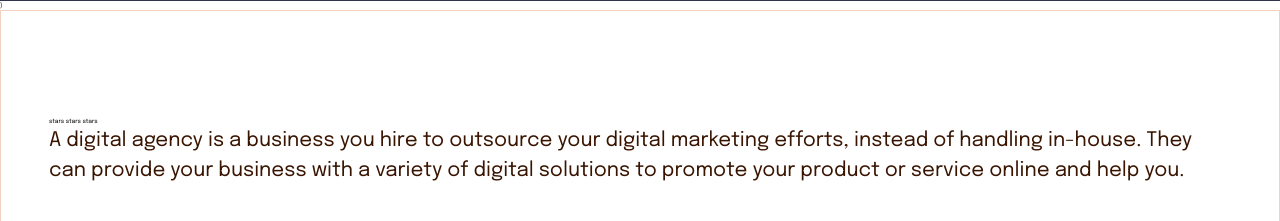
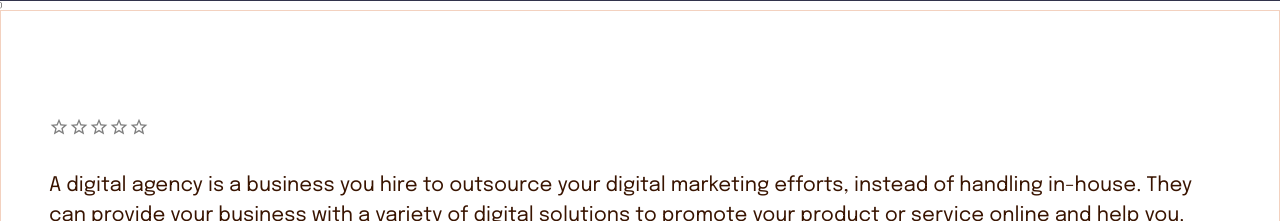
Before and after one commit to xossiane/FE-Portofolio, a Next.js app: page / in a window 1280 px wide. Shown: the part 1112-1333 px from the top of the page. Built offline with nearby package versions, Linux system fonts and the light colour scheme.

Commit message:
Fix: Star rating with precision (0.5)

```diff
--- a/package.json
+++ b/package.json
@@ -12,6 +12,10 @@
     "build-storybook": "storybook build"
   },
   "dependencies": {
+    "@emotion/react": "^11.10.6",
+    "@emotion/styled": "^11.10.6",
+    "@mui/icons-material": "^5.11.11",
+    "@mui/material": "^5.11.11",
     "@next/font": "^13.1.6",
     "@nuxtjs/storybook": "^4.3.2",
     "eslint": "8.34.0",
--- /dev/null
+++ b/src/components/atoms/Rating/Rating2.js
@@ -0,0 +1,102 @@
+import React, { useState, useRef } from 'react';
+import Box from '@mui/material/Box';
+import StarIcon from '@mui/icons-material/Star';
+import StarBorderIcon from '@mui/icons-material/StarBorder';
+
+const Rating = ({
+  precision = 1,
+  totalStars = 5,
+  emptyIcon = StarBorderIcon,
+  filledIcon = StarIcon
+}) => {
+  const [activeStar, setActiveStar] = useState(-1);
+  const [hoverActiveStar, setHoverActiveStar] = useState(-1);
+  const [isHovered, setIsHovered] = useState(false);
+  const ratingContainerRef = useRef(null);
+
+  const calculateRating = (e) => {
+    const { width, left } = ratingContainerRef.current.getBoundingClientRect();
+    let percent = (e.clientX - left) / width;
+    const numberInStars = percent * totalStars;
+    const nearestNumber = Math.round((numberInStars + precision / 2) / precision) * precision;
+
+    return Number(nearestNumber.toFixed(precision.toString().split('.')[1]?.length || 0));
+  };
+
+  const handleClick = (e) => {
+    setIsHovered(false);
+    setActiveStar(calculateRating(e));
+  };
+
+  const handleMouseMove = (e) => {
+    setIsHovered(true);
+    setHoverActiveStar(calculateRating(e));
+  };
+
+  const handleMouseLeave = (e) => {
+    setHoverActiveStar(-1); // Reset to default state
+    setIsHovered(false);
+  };
+  const EmptyIcon = emptyIcon;
+  const FilledIcon = filledIcon;
+
+  return (
+    <Box
+      sx={{
+        display: 'inline-flex',
+        position: 'relative',
+        cursor: 'pointer',
+        textAlign: 'left'
+      }}
+      onClick={handleClick}
+      onMouseMove={handleMouseMove}
+      onMouseLeave={handleMouseLeave}
+      ref={ratingContainerRef}
+    >
+      {[...new Array(totalStars)].map((arr, index) => {
+        const activeState = isHovered ? hoverActiveStar : activeStar;
+
+        const showEmptyIcon = activeState === -1 || activeState < index + 1;
+
+        const isActiveRating = activeState !== 1;
+        const isRatingWithPrecision = activeState % 1 !== 0;
+        const isRatingEqualToIndex = Math.ceil(activeState) === index + 1;
+        const showRatingWithPrecision =
+          isActiveRating && isRatingWithPrecision && isRatingEqualToIndex;
+
+        return (
+          <Box
+            position={'relative'}
+            sx={{
+              cursor: 'pointer',
+              color: '#F6D021',
+              marginBottom: '3rem'
+            }}
+            key={index}
+          >
+            <Box
+              sx={{
+                width: showRatingWithPrecision ? `${(activeState % 1) * 100}%` : '0%',
+                overflow: 'hidden',
+                position: 'absolute'
+              }}
+            >
+              <FilledIcon sx={{width: '2rem', height: '2rem'}}/>
+            </Box>
+            {/*Note here */}
+            <Box
+              sx={{
+                color: showEmptyIcon ? 'gray' : 'inherit',
+
+              }}
+            >
+              {showEmptyIcon ? <EmptyIcon sx={{width: '2rem', height: '2rem'}} /> : <FilledIcon sx={{width: '2rem', height: '2rem'}} />}
+            </Box>
+          </Box>
+        );
+      })}
+    </Box>
+  );
+};
+
+export default Rating;
--- a/src/components/molecules/Testimonials/index.jsx
+++ b/src/components/molecules/Testimonials/index.jsx
@@ -2,12 +2,14 @@ import Text from '@/components/atoms/Text'
 import styles from './styles.module.scss'
 import React from 'react'
 import Avatar from '../Avatar'
+import Rating from '@/components/atoms/Rating/Rating2'
 
 function Testimonial({}) {
   return (
     <article className={styles.Testimonial}>
 <section className={styles.Testimonial__stars}>
-    <p>stars stars stars</p>
+   <Rating precision={0.5}/>
+
 </section>
 <section  className={styles.Testimonial__text}>
 <Text color="darkBrown" size="medium">A digital agency is a business you hire to outsource your digital marketing efforts, instead of handling in-house. They can provide your business with a variety of digital solutions to promote your product or service online and help you. </Text>
--- a/src/styles/abstracts/_variables.scss
+++ b/src/styles/abstracts/_variables.scss
@@ -9,5 +9,4 @@ $orange-light: #F3D1BF;
 $purple: #B550F8;
 $white: #fff;
 $offwhite: #FFFFFFA3;
-;
-;
+$yellow: #F6D021;
```
Also changed, not shown: src/components/atoms/Rating/Rating.js (added, +37 -0 lines), src/components/atoms/Rating/RatingStyles.js (added, +15 -0 lines), 1 other file (tests, documents, lock files or other folders).
